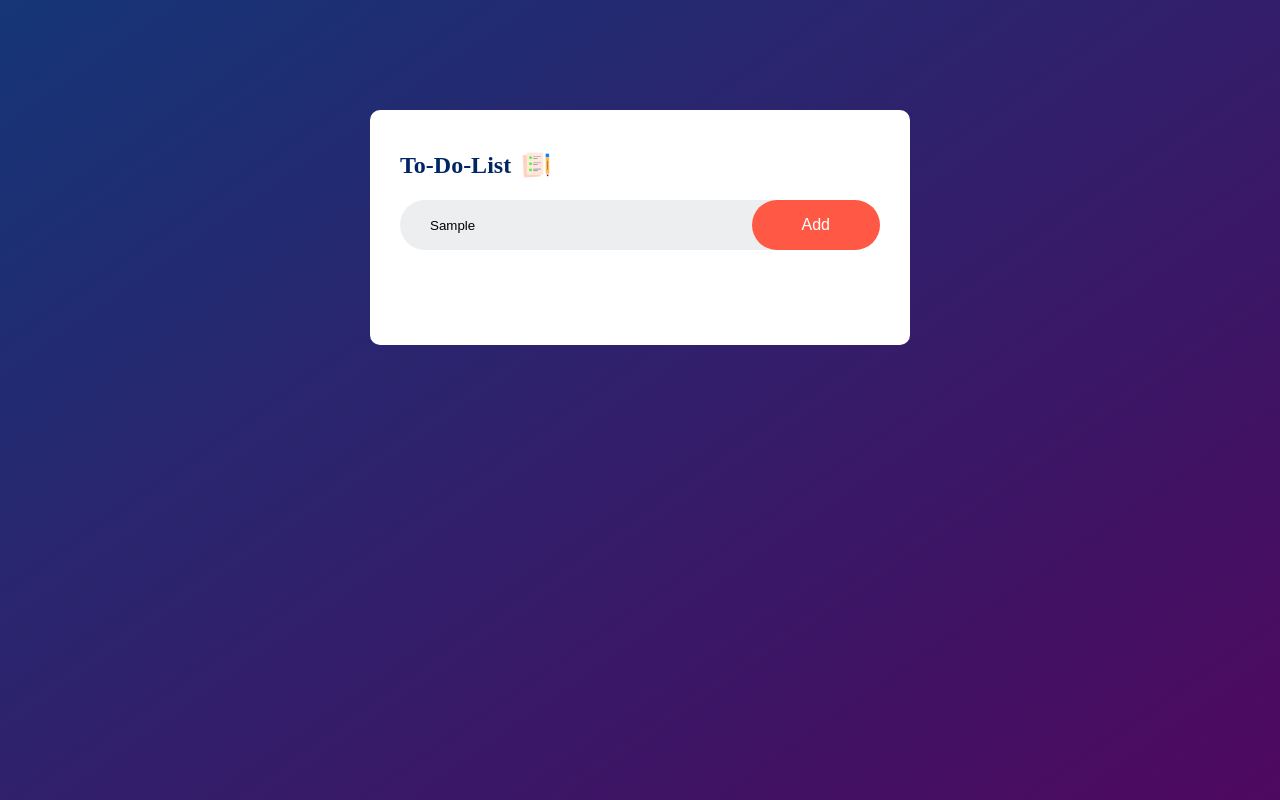
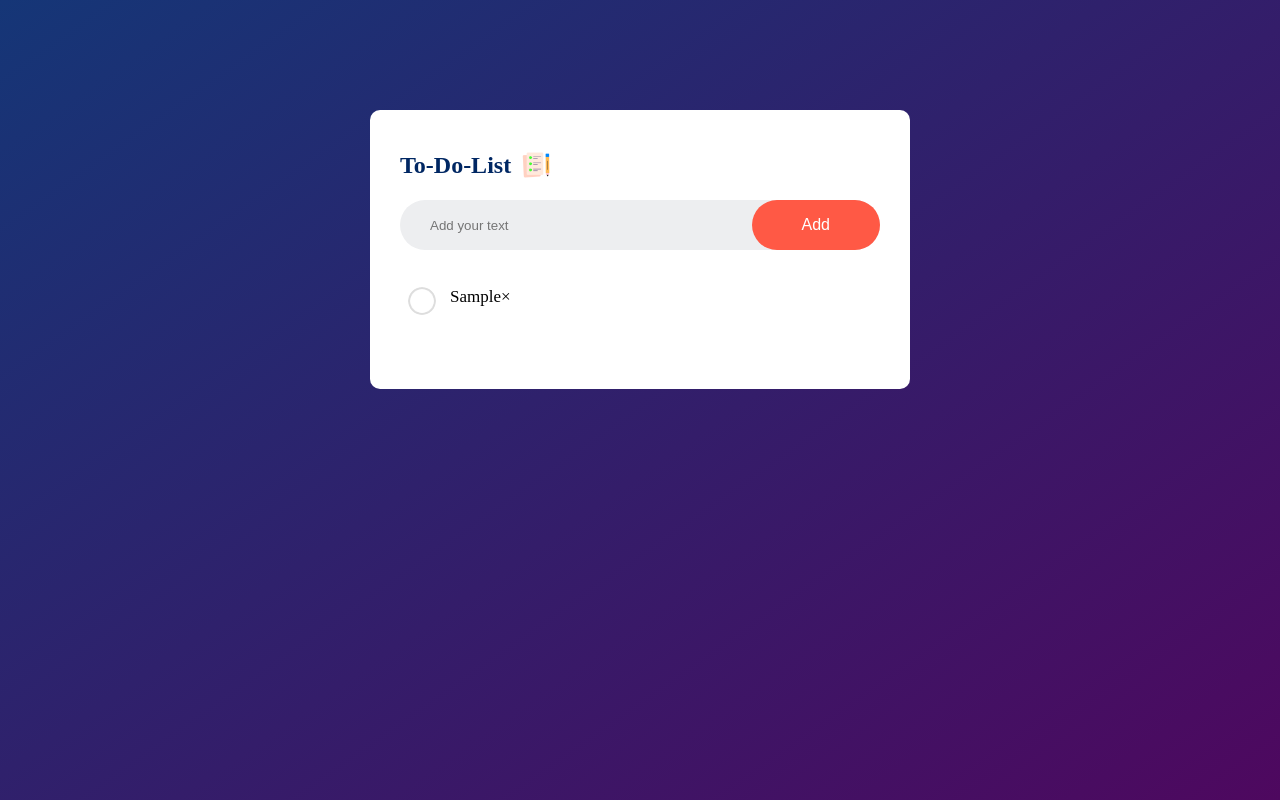
Before and after one commit to Sayantan131/mini_projects_in_js, a plain HTML site: page To-Do-App/index.html in a window 1280 px wide. Both pictures are taken after typing "Sample" into the empty fields and a click on the button "Add". Drawn offline with Linux system fonts and the light colour scheme.

Commit message:
js starting

```diff
--- a/To-Do-App/index.html
+++ b/To-Do-App/index.html
@@ -12,7 +12,7 @@
         <h2>To-Do-List <img src="images/icon.png" alt="icon"></h2>
         <div class="row">
             <input type="text" id="input-box" placeholder="Add your text">
-            <button>Add</button>
+            <button onclick="addTask()">Add</button>
         </div>
         <ul id="list-container">
             <!-- <li class="checked">Task 1</li>
--- a/To-Do-App/script.js
+++ b/To-Do-App/script.js
@@ -0,0 +1,19 @@
+const inputBox = document.getElementById("input-box");
+const listContainer = document.getElementById('list-container');
+
+function addTask(){
+
+    if(inputBox.value ===''){
+        alert("you have to enter something");
+    }
+    else{
+        let li = document.createElement("li");
+        li.innerHTML = inputBox.value;
+        listContainer.appendChild(li);
+        let span = document.createElement("span");
+        span.innerHTML = "\u00d7"
+       li.appendChild(span);
+    }
+
+    inputBox.value = "";
+}
```
